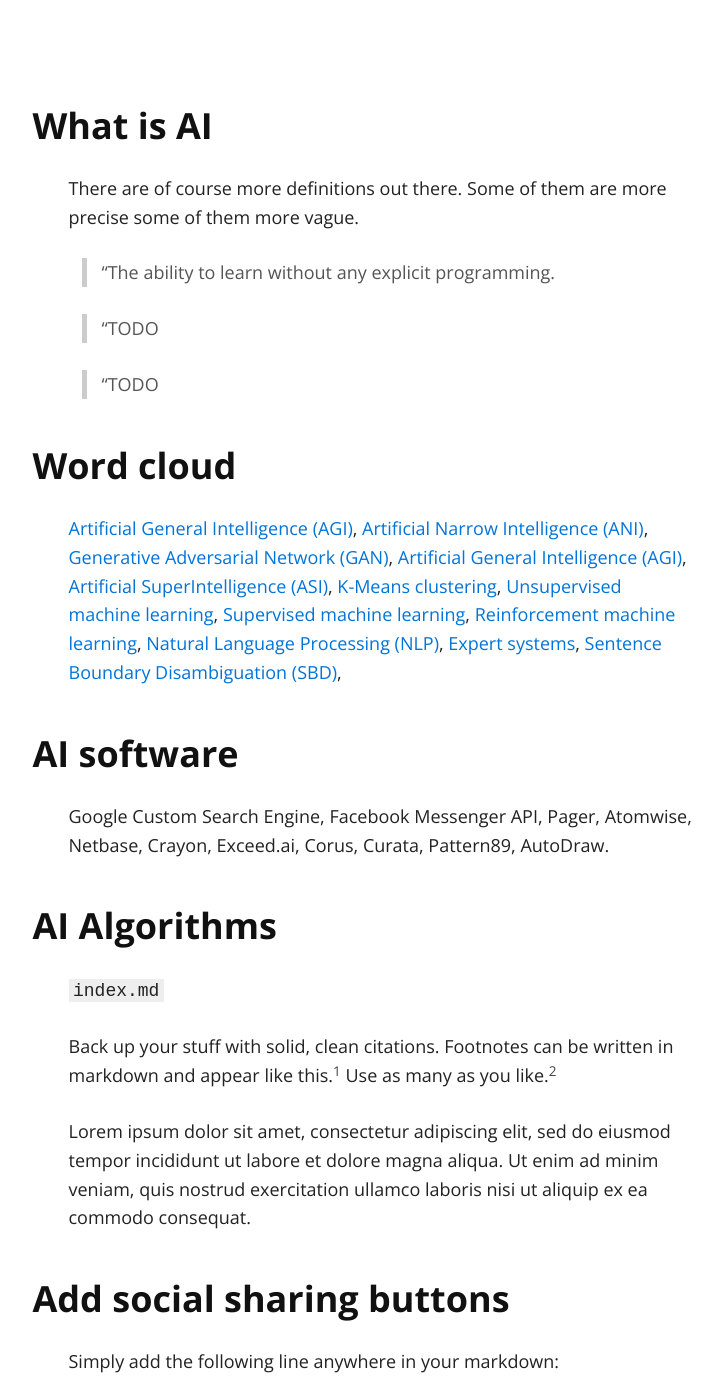
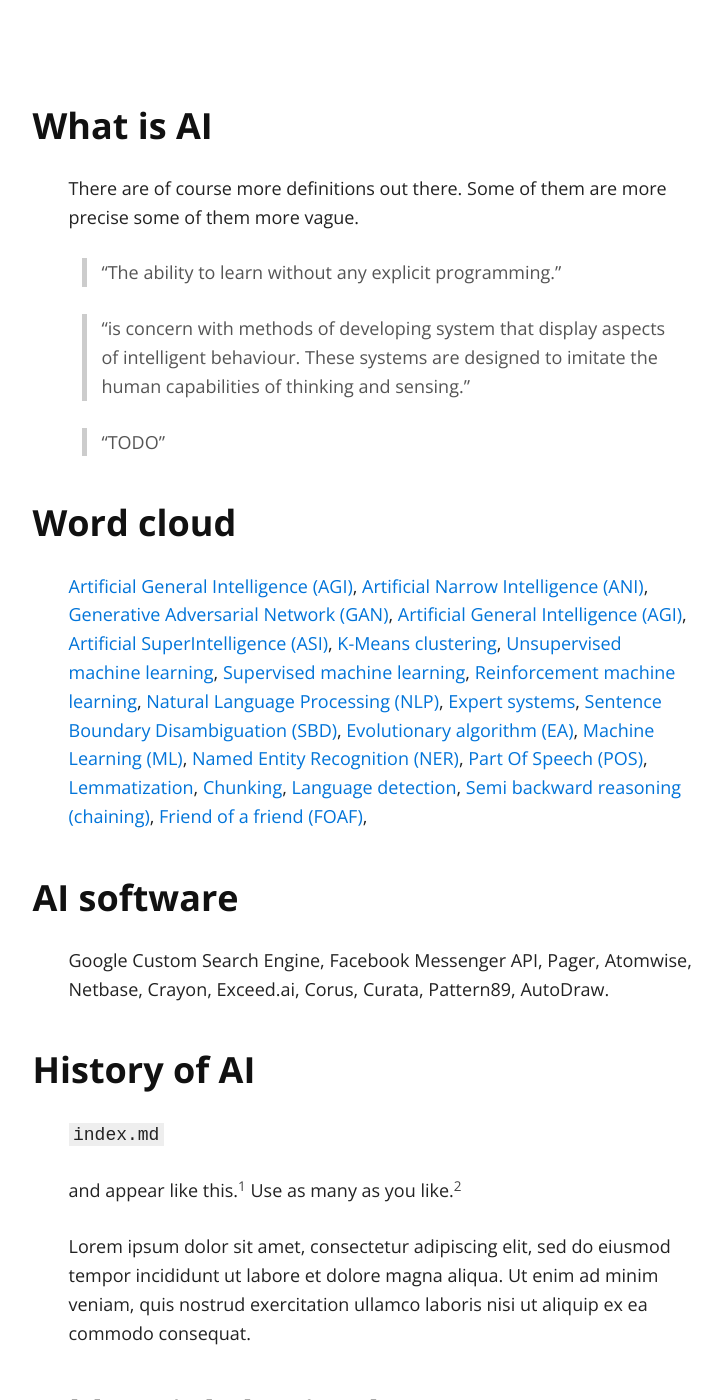
Before and after one commit to peterszatmary/ai, a Jekyll site: the page built from index.md, in a window 1280 px wide and 1400 px high, scrolled down 710 px. Shown: the whole window, without its empty margins (259-981 px from the left). Built offline with Jekyll 4.4.1, drawn with Linux system fonts in a browser that asks for light colours; nearby versions of some CDN libraries.

Commit message:
minor changes

```diff
--- a/index.md
+++ b/index.md
@@ -9,11 +9,12 @@ layout: default
 There are of course more definitions out there. Some of them are more precise some of them more vague.
 
 
-> "The ability to learn without any explicit programming.
+> "The ability to learn without any explicit programming."
 
-> "TODO
+> "is concern with methods of developing system that display aspects of intelligent behaviour. These systems are designed
+> to imitate the human capabilities of thinking and sensing."
 
-> "TODO
+> "TODO"
 
 ### Word cloud
 
@@ -29,17 +30,26 @@ There are of course more definitions out there. Some of them are more precise so
 <a href="" target="_blank">Natural Language Processing (NLP)</a>,
 <a href="" target="_blank">Expert systems</a>,
 <a href="" target="_blank">Sentence Boundary Disambiguation (SBD)</a>,
+<a href="" target="_blank">Evolutionary algorithm (EA)</a>,
+<a href="" target="_blank">Machine Learning (ML)</a>,
+<a href="" target="_blank">Named Entity Recognition (NER)</a>,
+<a href="" target="_blank">Part Of Speech (POS)</a>,
+<a href="" target="_blank">Lemmatization</a>,
+<a href="" target="_blank">Chunking</a>,
+<a href="" target="_blank">Language detection</a>,
+<a href="" target="_blank">Semi backward reasoning (chaining)</a>,
+<a href="" target="_blank">Friend of a friend (FOAF)</a>,
 
 ### AI software
 
 Google Custom Search Engine, Facebook Messenger API, Pager, Atomwise, Netbase, Crayon, Exceed.ai, Corus, Curata,
 Pattern89, AutoDraw.
 
-### AI Algorithms
+### History of AI
 
 <code>index.md</code>
 
-Back up your stuff with solid, clean citations. Footnotes can be written in markdown and appear like this.[^1] Use as many as you like.[^2]
+ and appear like this.[^1] Use as many as you like.[^2]
 
 Lorem ipsum dolor sit amet, consectetur adipiscing elit, sed do eiusmod tempor incididunt ut labore et dolore magna aliqua. Ut enim ad minim veniam, quis nostrud exercitation ullamco laboris nisi ut aliquip ex ea commodo consequat.
 
```
